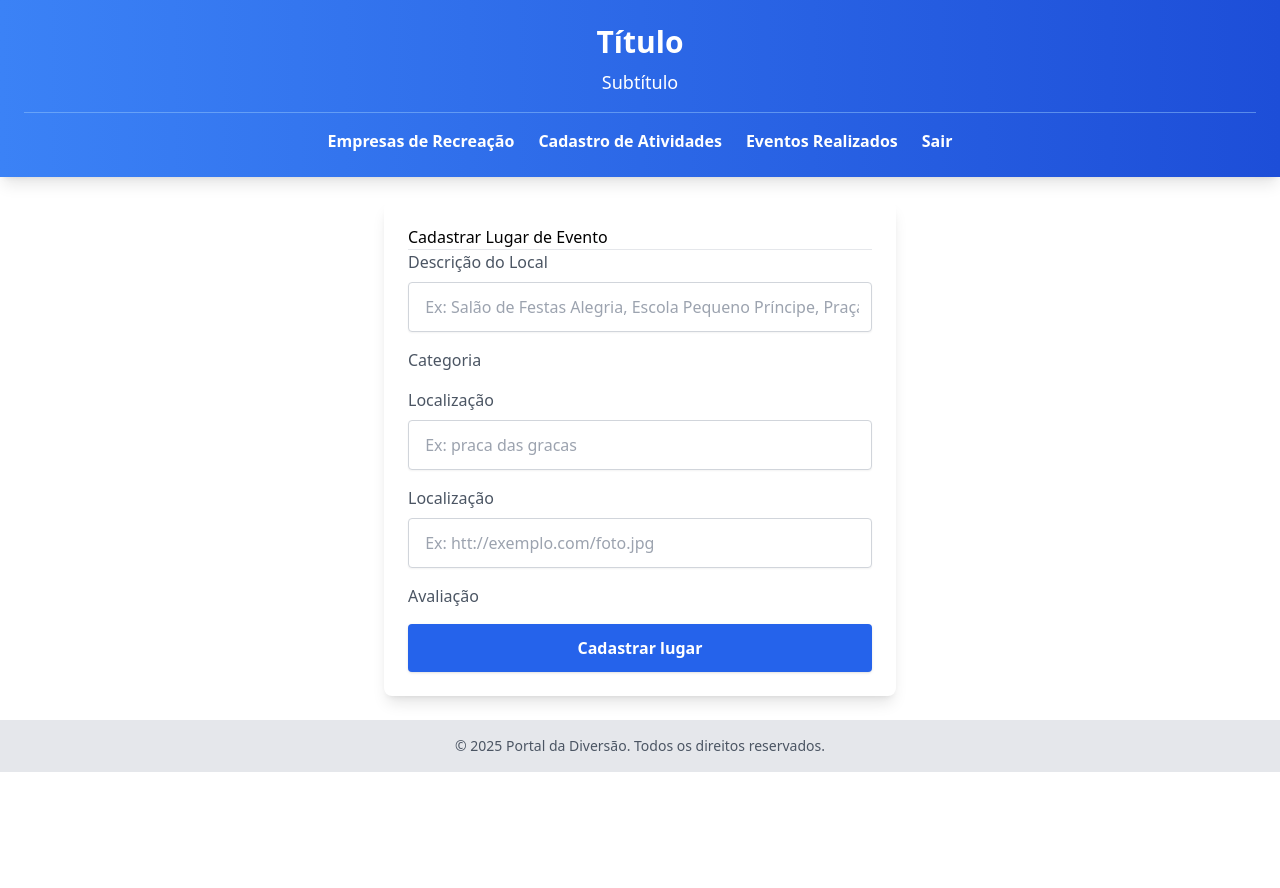
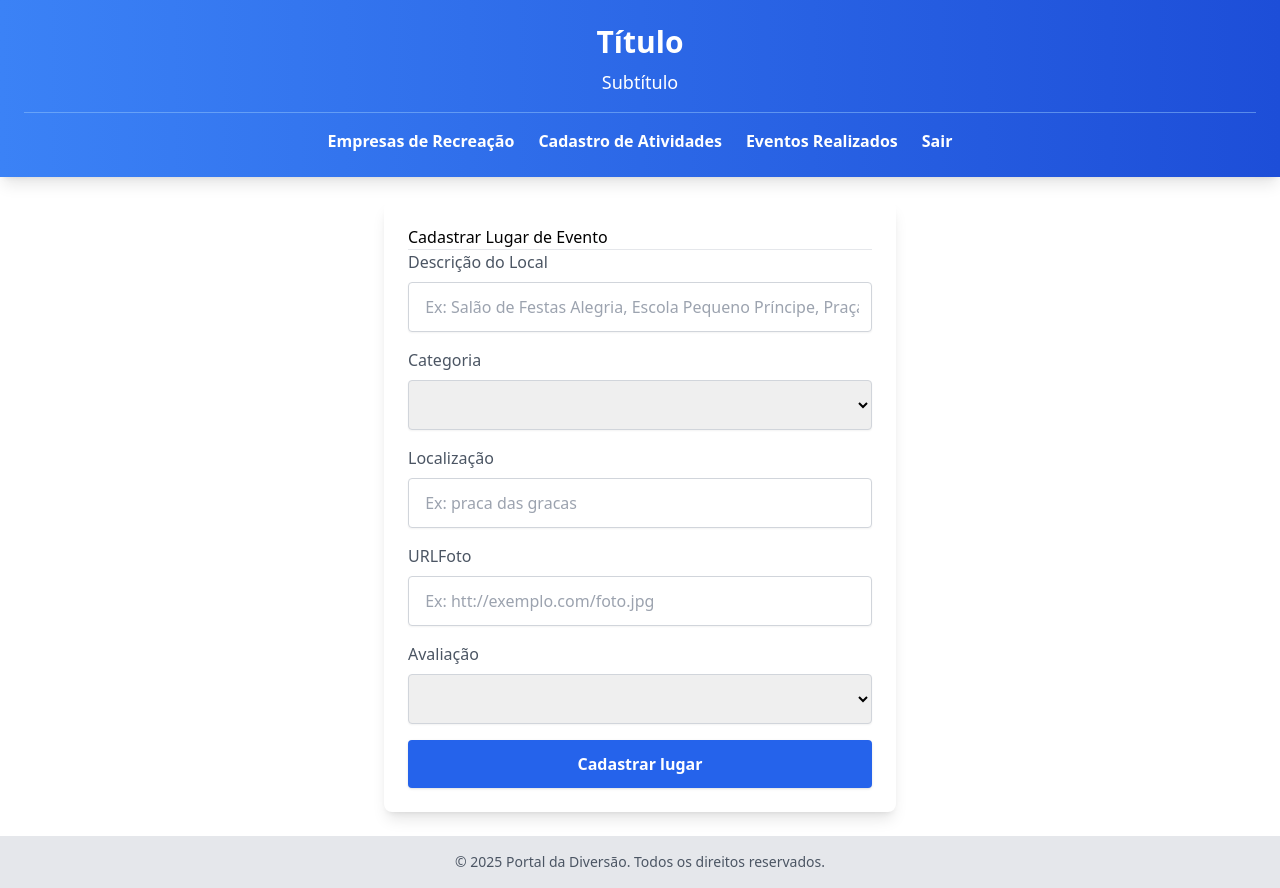
Before and after one commit to alendre2/portal-da-diversao-app, an Angular app: page /lugares in a window 1280 px wide. Before the commit the page ends 800 px from the top, so only its background shows below. Built offline with nearby package versions, Linux system fonts and the light colour scheme; data requests are answered from the project's data file.

Commit message:
feat: Listando as categorias para seleção

```diff
--- a/src/app/lugares/lugar/lugar.component.html
+++ b/src/app/lugares/lugar/lugar.component.html
@@ -18,6 +18,17 @@
 
         <div class="mb-4">
             <label for="nome" class="block text-gray-600 font-medium mb-2">Categoria</label>
+            <select
+                id="categoria"
+                name="categoria"
+                formControlName="categoria"
+                class="w-full p-3 border border-gray-300 rounded shadow-sm focus:outline-none focus:ring-blue-400"
+                >
+                <option [value]="">Selecione uma categoria</option>
+                <option *ngFor="let cat of categorias" [value]="cat.nome">{{cat.nome}}</option>
+
+
+            </select>
 
         </div>
 
@@ -36,7 +47,7 @@
         </div>
 
         <div class="mb-4">
-            <label for="urlFoto" class="block text-gray-600 font-medium mb-2">Localização</label>
+            <label for="urlFoto" class="block text-gray-600 font-medium mb-2">URLFoto</label>
             <input
             type="text"
             id="urlFoto"
@@ -49,13 +60,28 @@
         </div>
 
          <div class="mb-4">
-            <label for="nome" class="block text-gray-600 font-medium mb-2">Avaliação</label>
+            <label for="avaliacao" class="block text-gray-600 font-medium mb-2">Avaliação</label>
+             <select
+                id="avaliacao"
+                name="avaliacao"
+                formControlName="avaliacao"
+                class="w-full p-3 border border-gray-300 rounded shadow-sm focus:outline-none focus:ring-blue-400"
+                >
+                <option [value]="">Selecione uma Avaliação</option>
+                <option [value]="1">1 - Ruim</option>
+                <option [value]="2">2 - Regular</option>
+                <option [value]="3">3 - Bom</option>
+                <option [value]="4">4 - Muito Bom</option>
+                <option [value]="5">5 - Execelente</option>
+
+
+            </select>
 
         </div>
 
+        <button type="submit" class="w-full bg-blue-600 text-white font-semibold p-3 rounded shadow hover:bg-blue-700">
+               Cadastrar lugar
+           </button>
     </form>
 
-     <button type="submit" class="w-full bg-blue-600 text-white font-semibold p-3 rounded shadow hover:bg-blue-700">
-            Cadastrar lugar
-        </button>
 </div>
--- a/src/app/lugares/lugar/lugar.component.ts
+++ b/src/app/lugares/lugar/lugar.component.ts
@@ -1,6 +1,7 @@
-import { Component } from '@angular/core';
+import { Component, OnInit } from '@angular/core';
 import { FormControl, FormGroup, Validators } from '@angular/forms';
 import { Brinquedos } from '../../brinquedos/brinquedos';
+import { BrinquedosService } from '../../brinquedos/brinquedos.service';
 
 @Component({
   selector: 'app-lugar',
@@ -8,19 +9,25 @@ import { Brinquedos } from '../../brinquedos/brinquedos';
   templateUrl: './lugar.component.html',
   styleUrl: './lugar.component.scss'
 })
-export class LugarComponent {
+export class LugarComponent implements OnInit {
 
   camposForm : FormGroup;
   categorias: Brinquedos[]=[]
 
-  constructor(){
+  constructor(private categoriaService: BrinquedosService){
     this.camposForm = new FormGroup({
       nome: new FormControl('', Validators.required),
       categoria: new FormControl('', Validators.required),
       localizacao: new FormControl('', Validators.required),
       urlFoto: new FormControl('', Validators.required),
-      avaliaca: new FormControl('', Validators.required)
+      avaliacao: new FormControl('', Validators.required)
 
+    })
+  }
+
+  ngOnInit(): void {
+    this.categoriaService.obterTodas().subscribe({
+      next: (listaCategorias) => this.categorias = listaCategorias
     })
   }
 
```
